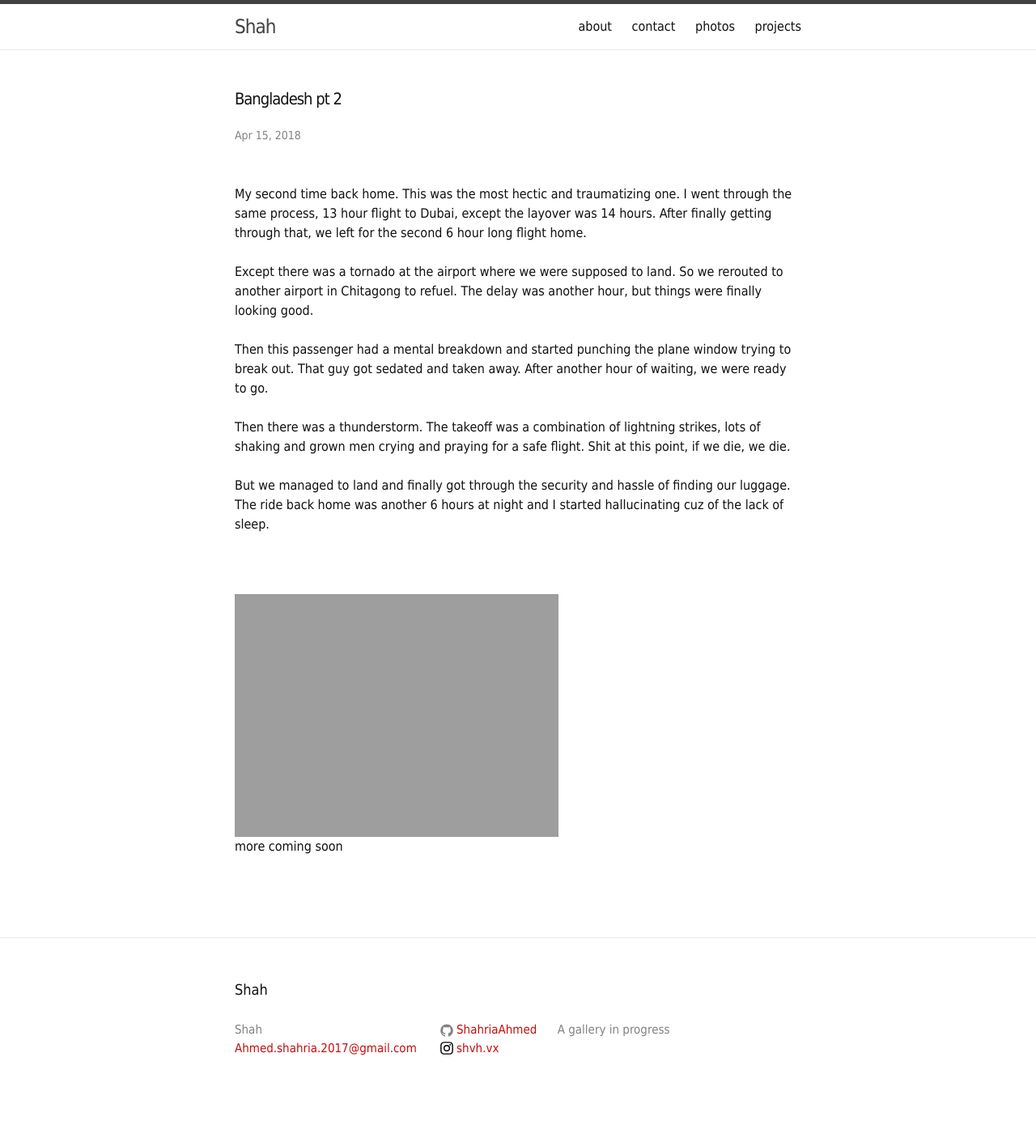
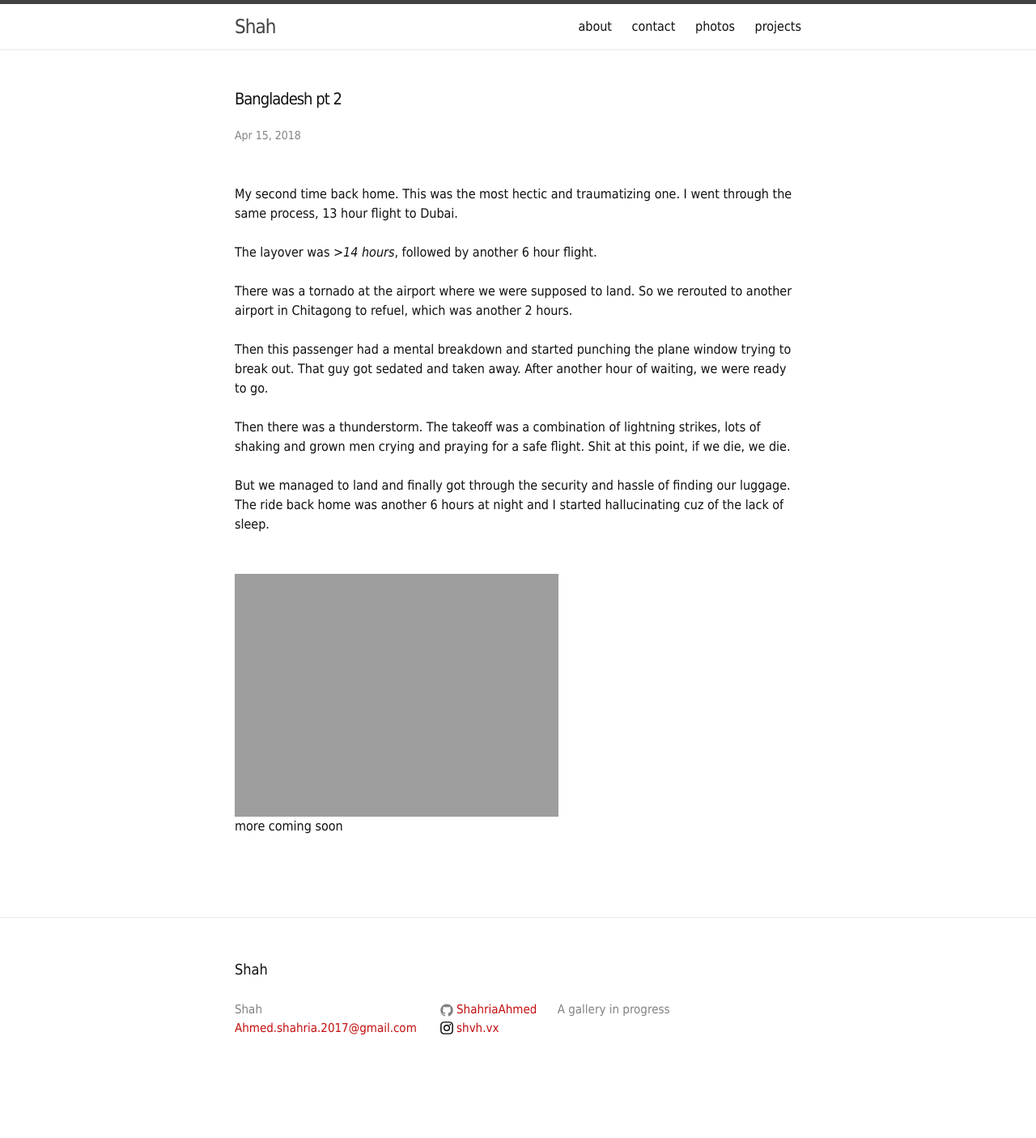
Before and after one commit to ShahriaAhmed/ShahriaAhmed.github.io, a Jekyll site: the page built from _posts/2018-04-15-Bangladesh pt 2.md, in a window 1280 px wide. Shown: the whole page at 81% size. Built offline with Jekyll 4.4.1, drawn with Linux system fonts in a browser that asks for light colours; after the commit the page ends 1381 px from its top, so only the background shows below that.

```diff
--- a/_posts/2018-04-15-Bangladesh pt 2.md
+++ b/_posts/2018-04-15-Bangladesh pt 2.md
@@ -6,16 +6,23 @@ categories: misc
 
 ---
 
-My second time back home. This was the most hectic and traumatizing one. I went through the same process, 13 hour flight to Dubai, except the layover was 14 hours. After finally getting through that, we left for the second 6 hour long flight home. <br />
+My second time back home. This was the most hectic and traumatizing one. I went through the same process, 13 hour flight to Dubai.
 <br />
-Except there was a tornado at the airport where we were supposed to land. So we rerouted to another airport in Chitagong to refuel. The delay was another hour, but things were finally looking good. <br />
 <br />
-Then this passenger had a mental breakdown and started punching the plane window trying to break out. That guy got sedated and taken away. After another hour of waiting, we were ready to go. <br />
+The layover was >*14 hours*, followed by another 6 hour flight.
 <br />
-Then there was a thunderstorm. The takeoff was a combination of lightning strikes, lots of shaking and grown men crying and praying for a safe flight. Shit at this point, if we die, we die. <br />
 <br />
-But we managed to land and finally got through the security and hassle of finding our luggage. The ride back home was another 6 hours at night and I started hallucinating cuz of the lack of sleep. <br />
-
+There was a tornado at the airport where we were supposed to land. So we rerouted to another airport in Chitagong to refuel, which was another 2 hours.
+<br />
+<br />
+Then this passenger had a mental breakdown and started punching the plane window trying to break out. That guy got sedated and taken away. After another hour of waiting, we were ready to go.
+<br />
+<br />
+Then there was a thunderstorm. The takeoff was a combination of lightning strikes, lots of shaking and grown men crying and praying for a safe flight. Shit at this point, if we die, we die.
+<br />
+<br />
+But we managed to land and finally got through the security and hassle of finding our luggage. The ride back home was another 6 hours at night and I started hallucinating cuz of the lack of sleep.
+<br />
 <br />
 {% include gallery-layout.html gallery=site.data.galleries.Bangladesh2 %}
 
```
Also changed, not shown: _data/galleries/Montreal.yml (added, +48 -0 lines), _posts/2017-03-02-Bangladesh.md (+8 -4 lines), _posts/2017-04-05-SugarFactory.md (+6 -3 lines), _posts/2017-06-10-Hilton.md (+1 -1 lines), _posts/2019-01-22-Bangladesh pt 3.md (+1 -1 lines), _posts/2019-07-06-Montreal.md (+10 -1 lines), 1 other file.
